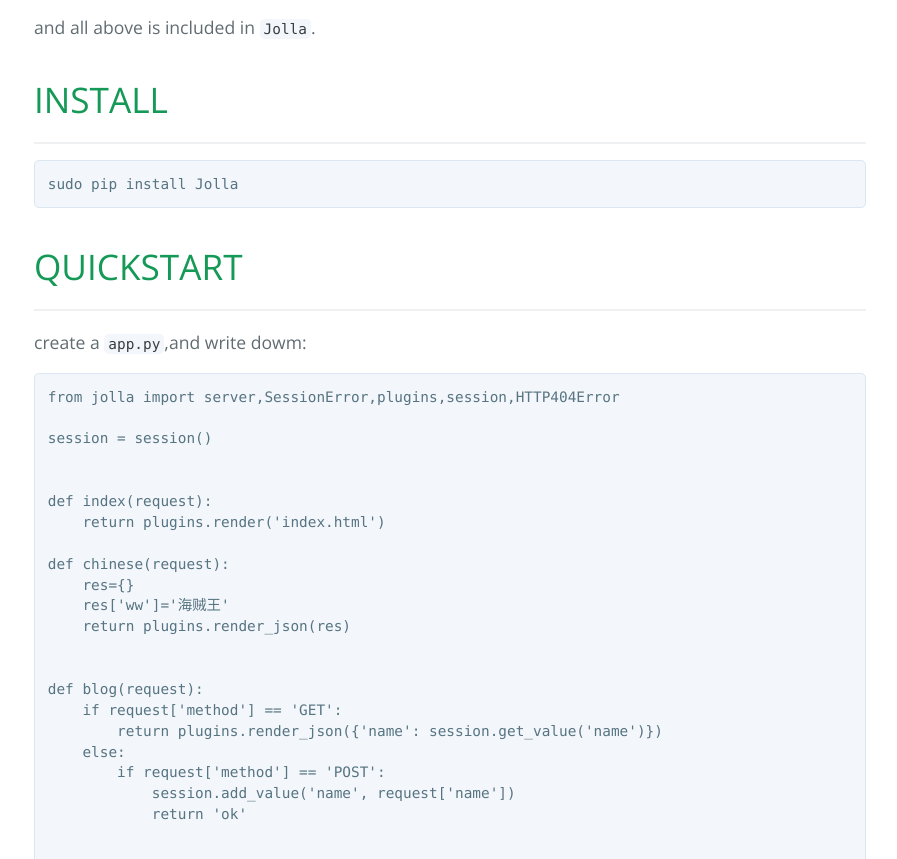
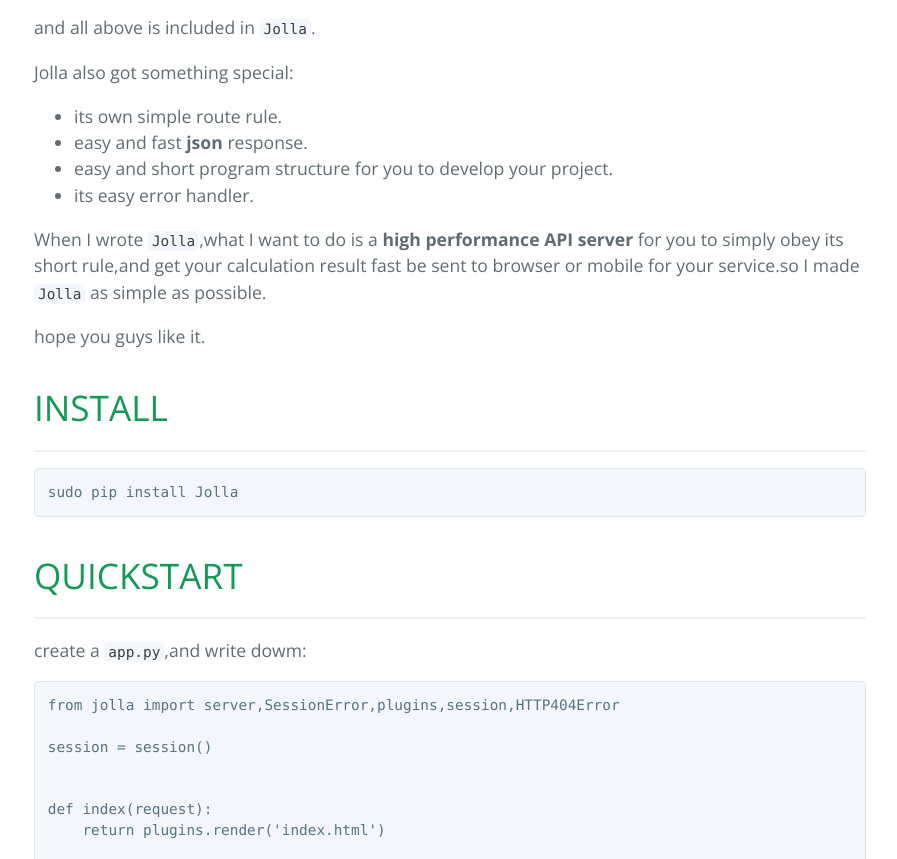
Before and after one commit to salamer/jolla, a plain HTML site: page index.html in a window 1280 px wide. Shown: the part 869-1728 px from the top of the page, without its empty margins (190-1087 px from the left). Drawn offline with nearby package versions, Linux system fonts and the light colour scheme.

```diff
--- a/index.html
+++ b/index.html
@@ -41,6 +41,19 @@
 </ul>
 
 <p>and all above is included in <code>Jolla</code>.</p>
+
+<p>Jolla also got something special:</p>
+
+<ul>
+<li>its own simple route rule.</li>
+<li>easy and fast <strong>json</strong> response.</li>
+<li>easy and short program structure for you to develop your project.</li>
+<li>its easy error handler.</li>
+</ul>
+
+<p>When I wrote <code>Jolla</code>,what I want to do is a <strong>high performance API server</strong> for you to simply obey its short rule,and get your calculation result fast be sent to browser or mobile for your service.so I made <code>Jolla</code> as simple as possible.  </p>
+
+<p>hope you guys like it.</p>
 
 <h1>
 <a id="install" class="anchor" href="#install" aria-hidden="true"><span aria-hidden="true" class="octicon octicon-link"></span></a>INSTALL</h1>
```
Also changed, not shown: params.json (+1 -1 lines).
